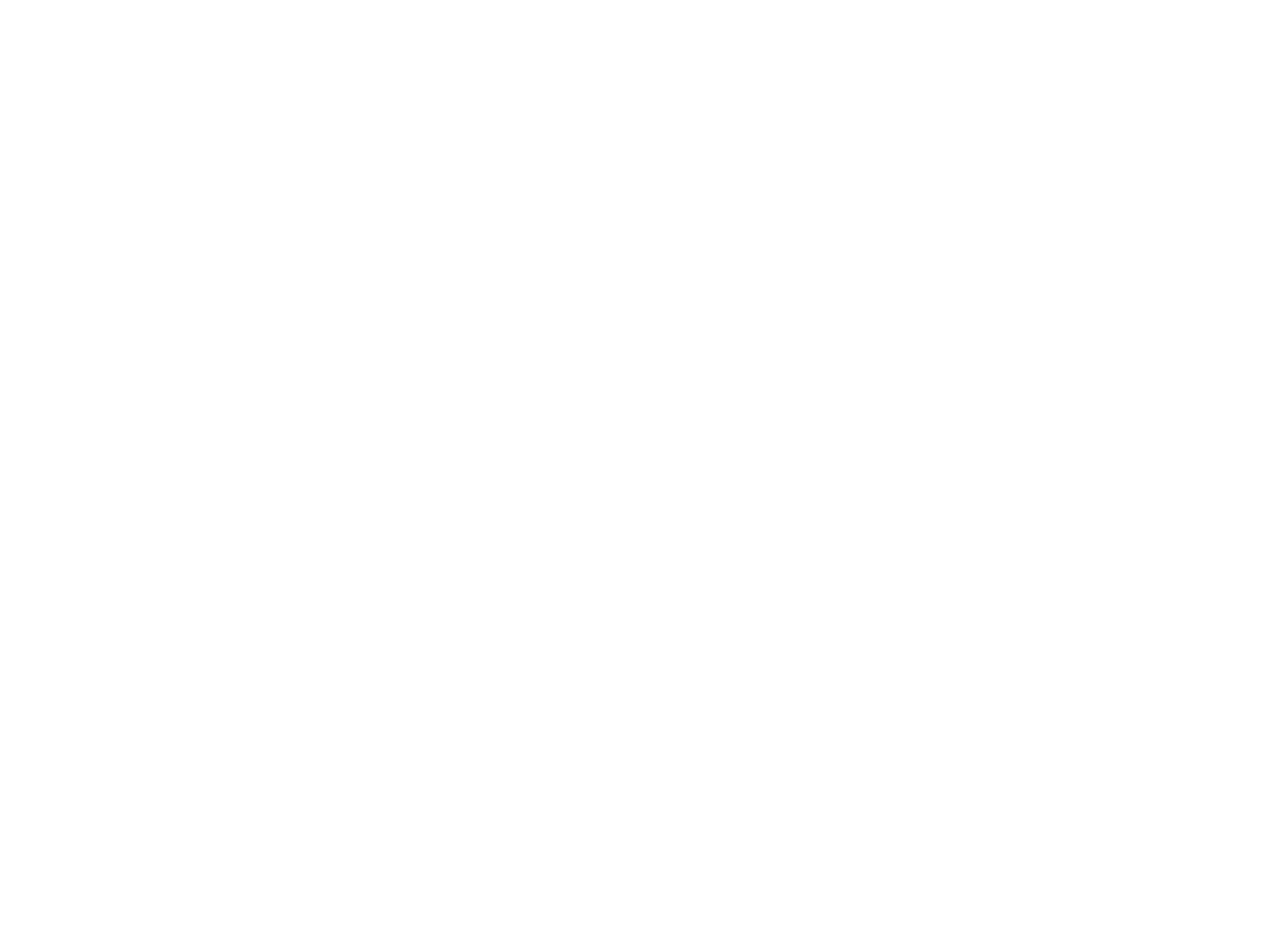
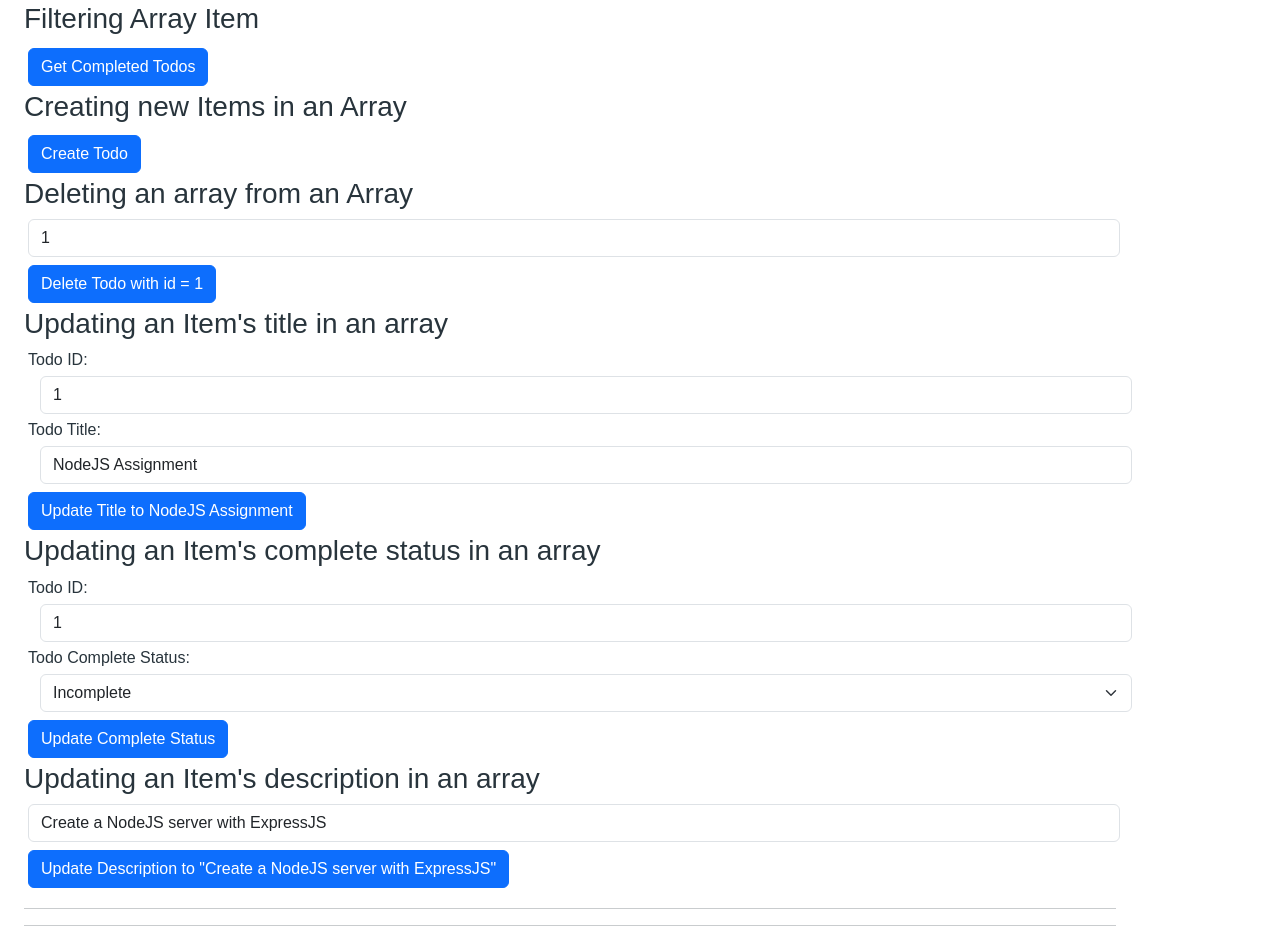
Before and after one commit to dnydlk/kanbas-react-web-app, a React (Create React App) app: page /#/Labs/a5 in a window 1280 px wide. Shown: the part 1564-2490 px from the top of the page. Before the commit the page ends 1318 px from the top, so only its background shows below. Built offline with nearby package versions, Linux system fonts and the light colour scheme.

Commit message:
feat(WorkingWithArrays): add component

```diff
--- a/src/labs/a5/EncodingParametersInURLs.tsx
+++ b/src/labs/a5/EncodingParametersInURLs.tsx
@@ -4,7 +4,7 @@ const EncodingParametersInURLs = () => {
   const [a, setA] = useState(34);
   const [b, setB] = useState(23);
   return (
-    <div>
+    <div id="encoding-parameters-in-urls">
       <h3>Encoding Parameters In URLs</h3>
       <h4>Calculator</h4>
       <input
--- /dev/null
+++ b/src/labs/a5/WorkingWithArrays.tsx
@@ -0,0 +1,138 @@
+import { useState } from "react";
+
+const WorkingWithArrays = () => {
+  const API = "http://localhost:4000/a5/todos";
+
+  const [todo, setTodo] = useState({
+    id: 1,
+    title: "NodeJS Assignment",
+    description: "Create a NodeJS server with ExpressJS",
+    due: "2021-09-09",
+    completed: false,
+  });
+
+  return (
+    <div id="working-with-arrays">
+      <h3>Working with Arrays</h3>
+      <h4>Retrieving Arrays</h4>
+
+      {/* //- Get todo */}
+      <a href={API} className="btn btn-primary m-1">
+        Get Todos
+      </a>
+
+      {/* //- Retrieving an Item from an Array by ID */}
+      <h4>Retrieving an Item from an Array by ID</h4>
+      <input
+        type="number"
+        value={todo.id}
+        className="form-control m-1"
+        onChange={(e) => {
+          setTodo({ ...todo, id: parseInt(e.target.value) });
+        }}
+      />
+      <a href={`${API}/${todo.id}`} className="btn btn-primary m-1">
+        Get Todo by ID
+      </a>
+
+      {/* //- Filtering array items using a query string */}
+      <h3>Filtering Array Item</h3>
+      <a href={`${API}?completed=true`} className="btn btn-primary m-1">
+        Get Completed Todos
+      </a>
+
+      {/* //- Creating new Items in an Array */}
+      <h3>Creating new Items in an Array</h3>
+      <a href={`${API}/create`} className="btn btn-primary m-1">
+        Create Todo
+      </a>
+      {/* //- Deleting an array from an Array */}
+      <h3>Deleting an array from an Array</h3>
+      <input
+        type="number"
+        value={todo.id}
+        className="form-control m-1"
+        onChange={(e) => {
+          setTodo({ ...todo, id: parseInt(e.target.value) });
+        }}
+      />
+      <a href={`${API}/${todo.id}/delete`} className="btn btn-primary m-1">
+        Delete Todo with id = {todo.id}
+      </a>
+      {/* //- Updating an Item's title in an array*/}
+      <h3>Updating an Item's title in an array</h3>
+      <label className="ms-1">Todo ID:</label>
+      <input
+        type="number"
+        value={todo.id}
+        className="form-control m-1 ms-3"
+        onChange={(e) => {
+          setTodo({ ...todo, id: parseInt(e.target.value) });
+        }}
+      />
+      <label className="ms-1">Todo Title:</label>
+      <input
+        type="text"
+        value={todo.title}
+        className="form-control m-1 ms-3"
+        onChange={(e) => {
+          setTodo({ ...todo, title: e.target.value });
+        }}
+      />
+      <a
+        href={`${API}/${todo.id}/title/${todo.title}`}
+        className="btn btn-primary m-1">
+        Update Title to {todo.title}
+      </a>
+      {/* //- Updating an Item's complete status in an array*/}
+      <h3>Updating an Item's complete status in an array</h3>
+      <label className="ms-1">Todo ID:</label>
+      <input
+        type="number"
+        value={todo.id}
+        className="form-control m-1 ms-3"
+        onChange={(e) => {
+          setTodo({ ...todo, id: parseInt(e.target.value) });
+        }}
+      />
+      <label className="ms-1">Todo Complete Status:</label>
+      <select
+        name="complete-status"
+        className="form-select m-1 ms-3"
+        id="completed"
+        onChange={(e) =>
+          setTodo({
+            ...todo,
+            completed: e.target.value == "true" ? true : false,
+          })
+        }>
+        <option selected value="false">
+          Incomplete
+        </option>
+        <option value="true">Complete</option>
+      </select>
+      <a
+        href={`${API}/${todo.id}/completed/${todo.completed}`}
+        className="btn btn-primary m-1">
+        Update Complete Status
+      </a>
+      {/* //- Updating an Item's description in an array*/}
+      <h3>Updating an Item's description in an array</h3>
+      <input
+        type="text"
+        value={todo.description}
+        className="form-control m-1"
+        onChange={(e) => {
+          setTodo({ ...todo, description: e.target.value });
+        }}
+      />
+      <a
+        href={`${API}/${todo.id}/description/${todo.description}`}
+        className="btn btn-primary m-1">
+        Update Description to "{todo.description}"
+      </a>
+      <hr />
+    </div>
+  );
+};
+export default WorkingWithArrays;
--- a/src/labs/a5/WorkingWithObjects.tsx
+++ b/src/labs/a5/WorkingWithObjects.tsx
@@ -27,7 +27,7 @@ function WorkingWithObjects() {
   const MODULE_URL = "http://localhost:4000/a5/module";
 
   return (
-    <div>
+    <div id="working-with-objects">
       <h3>Working With Objects</h3>
       <h4>Retrieving Objects</h4>
       <a
@@ -87,12 +87,6 @@ function WorkingWithObjects() {
         className="btn btn-primary m-1">
         Update Assignment Score
       </a>
-      <input
-        type="checkbox"
-        className="btn-check"
-        id="btn-check-4"
-        autoComplete="off"
-      />
       <select
         className="form-select m-1"
         name="complete-status"
@@ -100,11 +94,11 @@ function WorkingWithObjects() {
         onChange={(e) => {
           setAssignment({
             ...assignment,
-            completed: e.target.value === "true" ? true : false,
+            completed: e.target.value === "1" ? true : false,
           });
         }}>
-        <option value="true">Completed</option>
-        <option selected value="false">
+        <option value="1">Completed</option>
+        <option selected value="2">
           Incomplete
         </option>
       </select>
--- a/src/labs/a5/index.tsx
+++ b/src/labs/a5/index.tsx
@@ -1,4 +1,5 @@
 import EncodingParametersInURLs from "./EncodingParametersInURLs";
+import WorkingWithArrays from "./WorkingWithArrays";
 import WorkingWithObjects from "./WorkingWithObjects";
 
 const Assignment5 = () => {
@@ -12,6 +13,7 @@ const Assignment5 = () => {
       </a>
       <EncodingParametersInURLs />
       <WorkingWithObjects />
+      <WorkingWithArrays />
       <hr />
     </div>
   );
```
